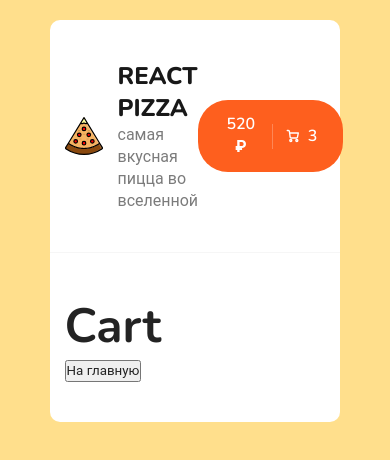
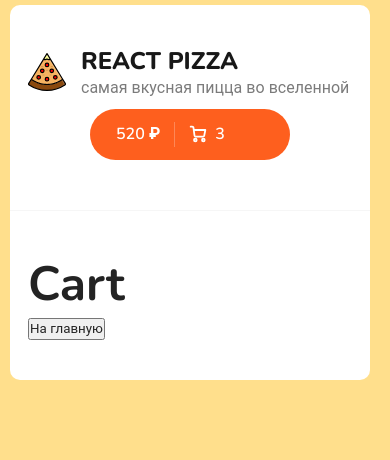
Before and after one commit to NikePro777/pizza2022, a React (Create React App) app: page /cart in a window 390 px wide. Shown: the top 460 px of the page. Built offline with nearby package versions, Linux system fonts and the light colour scheme.

Commit message:
finish adaptive

```diff
--- a/src/scss/app.scss
+++ b/src/scss/app.scss
@@ -7,6 +7,7 @@ body {
 }
 
 .wrapper {
+  display: block;
   width: calc(100vw - 100px);
   height: 100%;
   background-color: #fff;
@@ -15,6 +16,10 @@ body {
   max-width: 1400px;
   @media (max-width: 1150px) {
     margin: 20px auto;
+  }
+  @media (max-width: 900px) {
+    margin: 5px 10px;
+    width: calc(100vw - 30px);
   }
 }
 
@@ -48,6 +53,9 @@ body {
     display: flex;
     align-items: center;
     justify-content: space-between;
+    @media (max-width: 1150px) {
+      display: block;
+    }
   }
 }
 
--- a/src/scss/components/_categories.scss
+++ b/src/scss/components/_categories.scss
@@ -3,7 +3,11 @@
 .categories {
   ul {
     display: flex;
-
+    @media (max-width: 1150px) {
+      width: 100%;
+      overflow-x: scroll;
+      margin-bottom: 20px;
+    }
     li {
       background-color: #f9f9f9;
       padding: 13px 30px;
--- a/src/scss/components/_header.scss
+++ b/src/scss/components/_header.scss
@@ -8,6 +8,13 @@
     display: flex;
     align-items: center;
     justify-content: space-between;
+    @media (max-width: 460px) {
+      display: block;
+      .header__cart {
+        margin: 10px auto;
+        width: 200px;
+      }
+    }
   }
 
   &__logo {
--- a/src/scss/components/_sort.scss
+++ b/src/scss/components/_sort.scss
@@ -2,6 +2,9 @@
 
 .sort {
   position: relative;
+  @media (max-width: 1150px) {
+    justify-content: center;
+  }
   &__label {
     display: flex;
     align-items: center;
@@ -12,6 +15,9 @@
 
     b {
       margin-right: 8px;
+      @media (min-width: 1151px) and (max-width: 1290px) {
+        display: none;
+      }
     }
 
     span {
```
